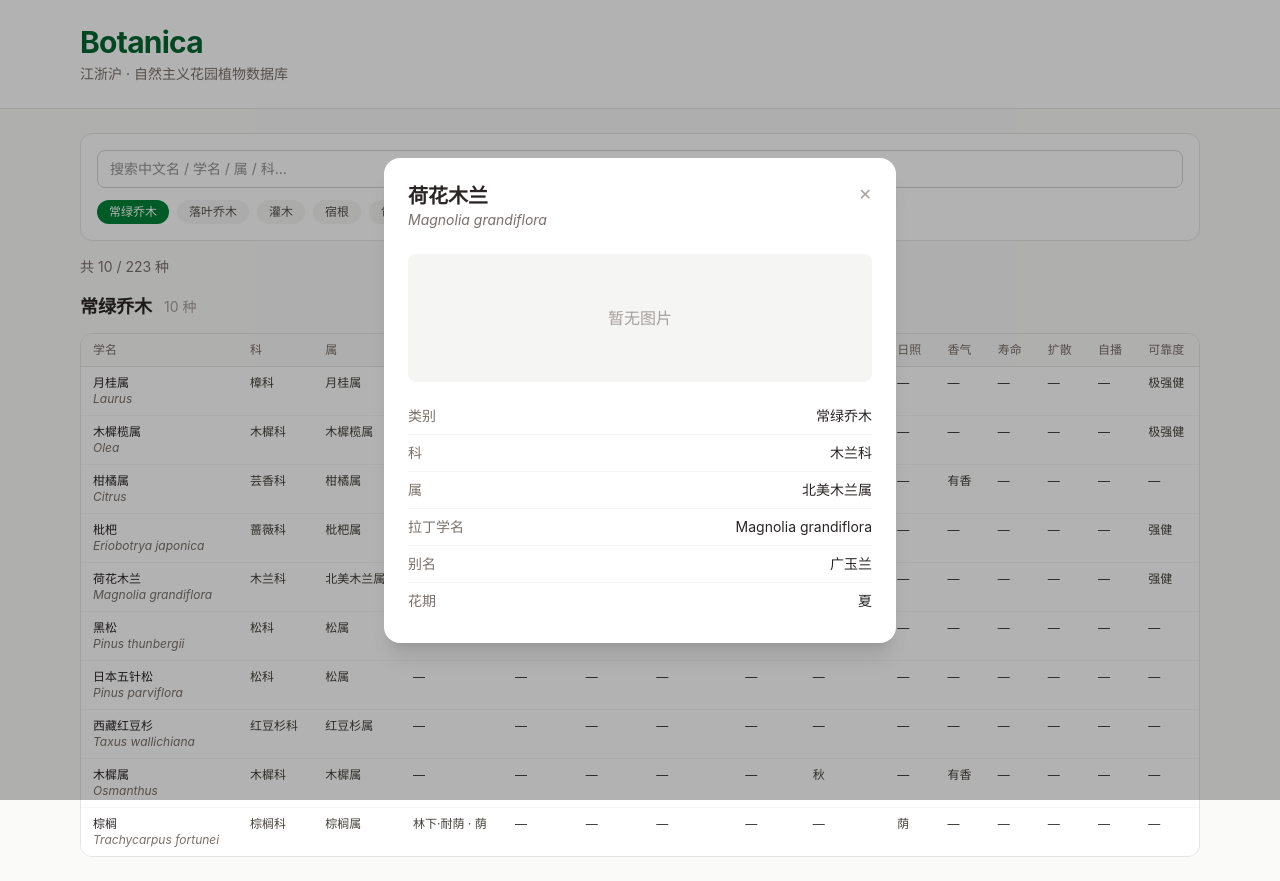
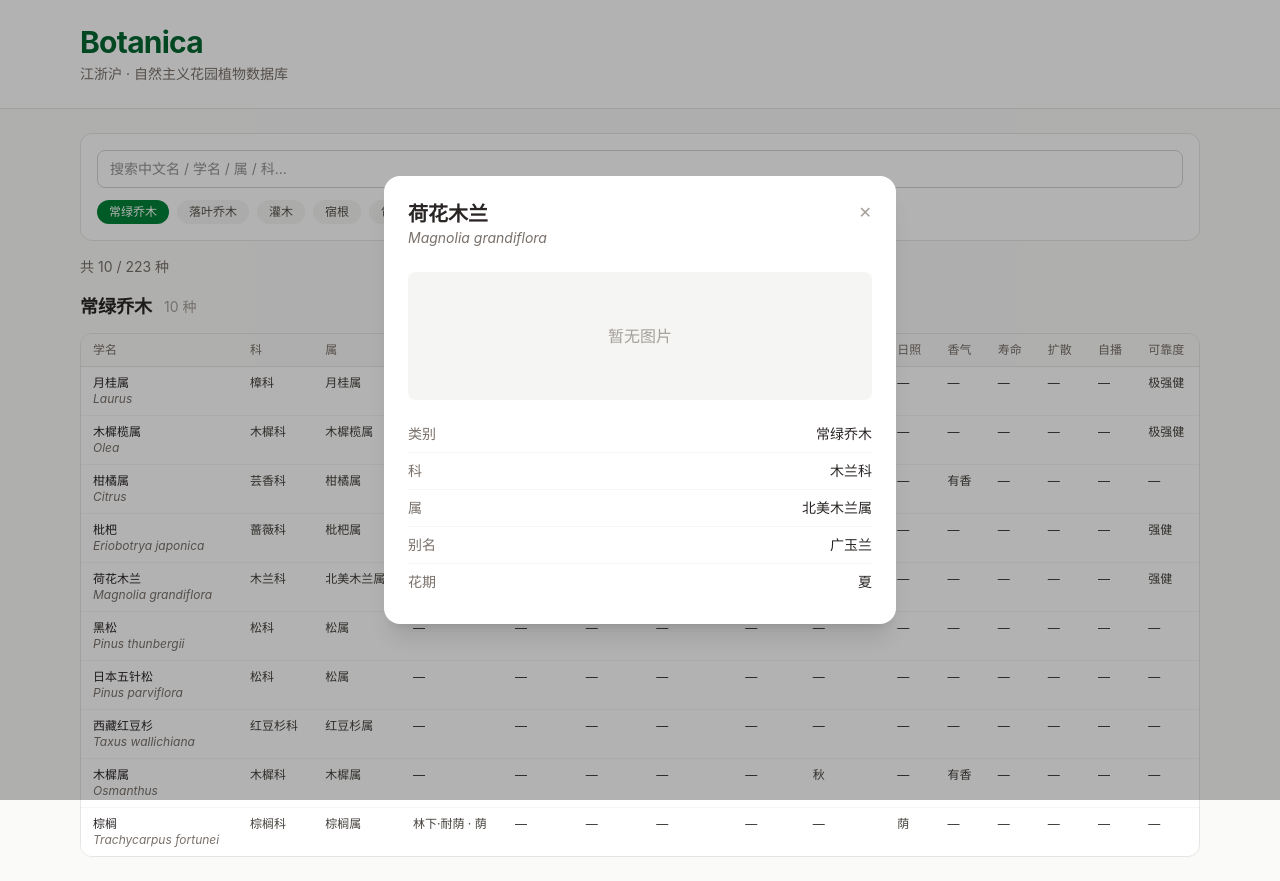
Before and after one commit to Echo0057/Botanica, a React (Vite) app: page / in a window 1280 px wide. Both pictures are taken after a click on the element 640 px from the left and 587 px from the top of the page. Built offline with nearby package versions, Linux system fonts and the light colour scheme.

Commit message:
feat: 详情页去掉拉丁学名行(顶部标题已展示)
PlantDetail rows 移除「拉丁学名」项, 避免与标题区重复。

```diff
--- a/src/components/PlantDetail.jsx
+++ b/src/components/PlantDetail.jsx
@@ -7,7 +7,6 @@ export default function PlantDetail({ plant, onClose }) {
     ['类别', categoryOf(plant)],
     ['科', plant.family],
     ['属', plant.genus],
-    ['拉丁学名', plant.latinName],
     ['别名', plant.aliases],
     ['高度', plant.height],
     ['冠幅', plant.spread],
```
